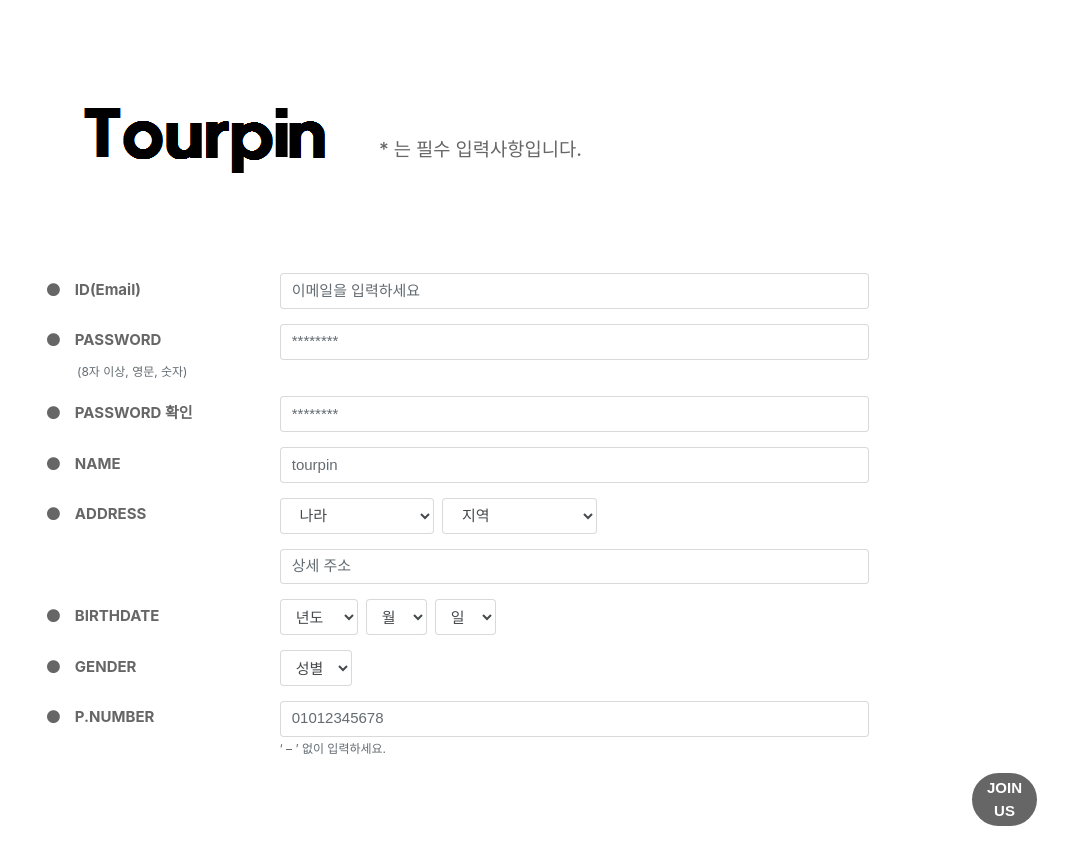
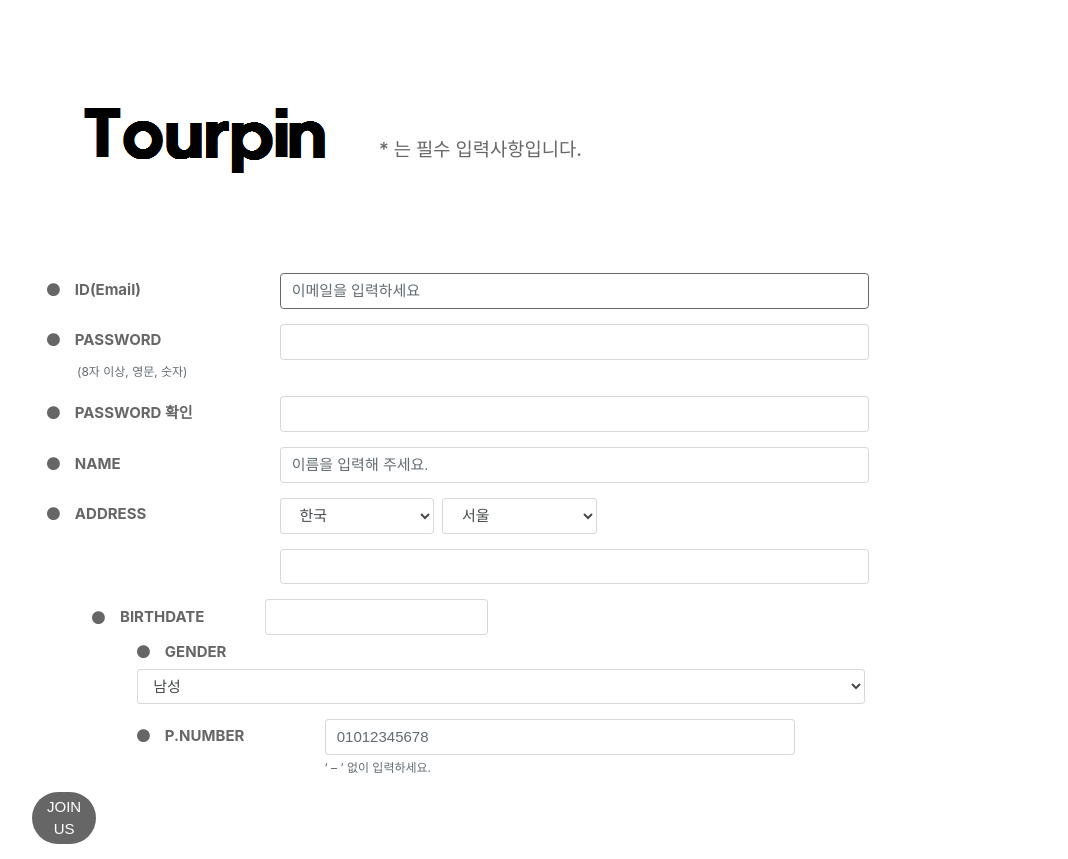
Before and after one commit to leechulseung/tourship, a Django app: page /accounts/joinus/ in a window 1280 px wide. Shown: the part 40-899 px from the top of the page, without its empty margins (143-1211 px from the left). Before the commit the page ends 866 px from the top, so only its background shows below. Run offline with Django 3.2, Linux system fonts and the light colour scheme; some libraries are stand-ins or nearby versions.

Commit message:
signup 구현, 커스텀 SignUpForm 활용

```diff
--- a/accounts/forms.py
+++ b/accounts/forms.py
@@ -1,5 +1,20 @@
-from django.contrib.auth.forms import AuthenticationForm
+from django.contrib.auth.forms import AuthenticationForm, UserCreationForm
 from django import forms
+from .models import Country, Local,Profile
+
+COUNTRY_CHOICES = ()
+LOCAL_CHOICES = ()
+
+GENDER_CHOICES = (
+    ('남성','남성'),
+    ('여성','여성'),
+    )
+
+for country in Country.objects.all():
+    COUNTRY_CHOICES += (country.id , country.name),
+
+for local in Local.objects.all():
+    LOCAL_CHOICES += (local.id, local.name),
 
 class LoginForm(AuthenticationForm):
     username = forms.CharField(widget=
@@ -12,3 +27,53 @@
         forms.PasswordInput(attrs={
             'class' : 'form-control',
             }))
+
+class SignUpForm(UserCreationForm):
+    password1 = forms.CharField(widget=forms.PasswordInput(attrs={'class':'form-control'}))
+    password2 = forms.CharField(widget=forms.PasswordInput(attrs={'class':'form-control'}))
+
+    address= forms.CharField(widget=forms.TextInput(attrs={'class':'form-control'}))
+    country= forms.ChoiceField(choices=COUNTRY_CHOICES, widget= forms.Select(attrs={
+        'class':'form-control col-3 mb-2 mb-sm-0 ml-3 mr-2',
+        }))
+    local= forms.ChoiceField(choices=LOCAL_CHOICES, widget= forms.Select(attrs={
+        'class':'form-control col-3 mb-2 mb-sm-0 mr-0',
+        }))
+
+    birthdate= forms.CharField(widget = forms.TextInput(attrs={
+        'class':'form-control',
+        }))
+    gender= forms.ChoiceField(choices=GENDER_CHOICES, widget= forms.Select(attrs={
+        'class':'form-control mb-2 mb-sm-0 ml-3 mr-2',
+        }))
+
+    phone_num= forms.CharField(max_length=11, widget= forms.TextInput(attrs={
+        'class':'form-control',
+        'placeholder':'01012345678'
+        }))
+
+
+    class Meta(UserCreationForm.Meta):
+        fields = UserCreationForm.Meta.fields + ('first_name',)
+
+        widgets ={
+            'username': forms.EmailInput(attrs={
+                'class':'form-control',
+                "placeholder": "이메일을 입력하세요"
+                }),
+            'first_name': forms.TextInput(attrs={
+                'class':'form-control',
+                'placeholder':'이름을 입력해 주세요.'
+                })
+        }
+    def save(self):
+        user = super().save()
+        profile = Profile.objects.create(user=user,
+            phone_num=self.cleaned_data['phone_num'],
+            address=self.cleaned_data['address'],
+            country= Country.objects.get(id=self.cleaned_data['country']),
+            local= Local.objects.get(id=self.cleaned_data['local']),
+            gender= self.cleaned_data['gender'],
+            birthdate = self.cleaned_data['birthdate'],
+            )
+        return user
--- a/accounts/templates/accounts/joinus.html
+++ b/accounts/templates/accounts/joinus.html
@@ -17,191 +17,138 @@
 
   <!-- 회원가입 -->
   <div class="container mt-5">
-    <form class="setting__content form-group">
+    <form class="setting__content form-group" method="post">
+      {% csrf_token %}
         <div class="id__setting form-group row ml-sm-2 ml-md-4 ml-lg-5 mr-sm-2 mr-md-4 mr-lg-5 pl-md-4 pl-lg-5 pr-md-4 pr-lg-5">
-        <label for="inputEmail3" class="col-form-label font-weight-bold col-12 col-sm-5 col-md-4 col-lg-3"><i class="fa fa-circle mr-3"></i>ID(Email)</label>
+          <p>{{form.non_field_errors}} </p>
+
+          <!-- ID(Emaill) 시작 -->
+          <label for=" {{form.username.id_for_label }}" class="col-form-label font-weight-bold col-12 col-sm-5 col-md-4 col-lg-3"><i class="fa fa-circle mr-3"></i>ID(Email)</label>
           <div class="id__content col-12 col-sm-7 col-md-8">
-          <input type="email" class="form-control" id="inputEmail3" placeholder="이메일을 입력하세요" >
+            {{ form.username}}
+            {% for error in form.username.errors %}
+              <p>{{error}}</p>
+            {% endfor %}
           </div>
         </div>
+        <!--// ID(Email) 끝-->
+
+        <!-- PASSWORD1 시작-->
         <div class="pw__setting form-group row ml-sm-2 ml-md-4 ml-lg-5 mr-sm-2 mr-md-4 mr-lg-5 pl-md-4 pl-lg-5 pr-md-4 pr-lg-5">
-        <label for="inputPassword3" class="col-form-label font-weight-bold col-12 col-sm-5 col-md-4 col-lg-3"><i class="fa fa-circle mr-3"></i>PASSWORD</label>
+          <label for="{{form.password1.id_for_label}}" class="col-form-label font-weight-bold col-12 col-sm-5 col-md-4 col-lg-3"><i class="fa fa-circle mr-3"></i>PASSWORD</label>
           <div class="pw__content col-12 col-sm-7 col-md-8">
-          <input type="password" class="form-control" id="inputPassword3" placeholder="&#42;&#42;&#42;&#42;&#42;&#42;&#42;&#42;">
+            {{form.password1}}
           </div>
-        <small id="emailHelp" class="form-text text-muted ml-5">&#40;8자 이상&#44; 영문&#44; 숫자&#41;</small>
+          <small id="pwdlHelp" class="form-text text-muted ml-5">&#40;8자 이상&#44; 영문&#44; 숫자&#41;</small>
+            {% for error in form.password1.errors %}
+              <p>{{error}}</p>
+            {% endfor %}
         </div>
+        <!--// PASSWORD1 끝-->
+
+        <!-- PASSWORD2 시작-->
         <div class="re-enter_pw__setting form-group row ml-sm-2 ml-md-4 ml-lg-5 mr-sm-2 mr-md-4 mr-lg-5 pl-md-4 pl-lg-5 pr-md-4 pr-lg-5">
-        <label for="inputPassword3" class="col-form-label font-weight-bold col-12 col-sm-5 col-md-4 col-lg-3"><i class="fa fa-circle mr-3"></i>PASSWORD 확인</label>
+          <label for="{{ form.password2.id_for_label }}" class="col-form-label font-weight-bold col-12 col-sm-5 col-md-4 col-lg-3"><i class="fa fa-circle mr-3"></i>PASSWORD 확인</label>
           <div class="re-enter_pw__content col-12 col-sm-7 col-md-8">
-          <input type="password" class="form-control" id="inputPassword3" placeholder="&#42;&#42;&#42;&#42;&#42;&#42;&#42;&#42;">
+            {{ form.password2 }}
           </div>
+          {% for error in form.password2.errors %}
+              <p>{{error}}</p>
+          {% endfor %}
         </div>
+        <!--// PASSWORD2 끝-->
+
+        <!-- NAME 시작-->
         <div class="name__setting form-group row ml-sm-2 ml-md-4 ml-lg-5 mr-sm-2 mr-md-4 mr-lg-5 pl-md-4 pl-lg-5 pr-md-4 pr-lg-5">
-        <label for="example-text-input" class="col-form-label font-weight-bold col-12 col-sm-5 col-md-4 col-lg-3"><i class="fa fa-circle mr-3"></i>NAME</label>
+          <label for="{{ form.first_name.id_for_label }}" class="col-form-label font-weight-bold col-12 col-sm-5 col-md-4 col-lg-3"><i class="fa fa-circle mr-3"></i>NAME</label>
           <div class="name__content col-12 col-sm-7 col-md-8">
-          <input class="form-control" type="text" placeholder="tourpin" id="example-text-input">
+            {{ form.first_name }}
           </div>
+          {% for error in form.first_name.errors %}
+              <p>{{error}}</p>
+          {% endfor %}
         </div>
+        <!--// NAME 끝-->
+
+        <!-- ADDRESS 시작 -->
         <div class="address__setting form-group row ml-sm-2 ml-md-4 ml-lg-5 mr-sm-2 mr-md-4 mr-lg-5 pl-md-4 pl-lg-5 pr-md-4 pr-lg-5">
           <label for="example-text-input" class="col-form-label font-weight-bold col-12 col-sm-5 col-md-4 col-lg-3"><i class="fa fa-circle mr-3"></i>ADDRESS</label>
           <div class="address__content col-12 col-sm-7 col-md-8">
             <div class="cover__form">
               <div class="row">
-              <form action="#" class="form-inline">
-                <label for="user_country" class="sr-only"></label>
-                <select class="form-control col-3 mb-2 mb-sm-0 ml-3 mr-2" id="user_country">
-                  <option disabled selected="selected" class="bg-faded text-white">나라</option>
-                  <option>대한민국</option>
-                  <option>한국</option>
-                  <option>남한</option>
-                </select>
-                <label for="user_hometown" class="sr-only"></label>
-                <select class="form-control col-3 mb-2 mb-sm-0 mr-0" id="user_hometown">
-                  <option disabled selected="selected" class="bg-faded text-white">지역</option>
-                  <option>서울</option>
-                  <option>인제</option>
-                  <option>강화</option>
-                </select>
-              </form>
+                <div class="form-inline" style="width:100%">
+                  <label for="{{ form.country.id_for_label }}" class="sr-only"></label>
+                  {{ form.country }}
+                  <label for="{{ form.local.id_for_label }}" class="sr-only"></label>
+                  {{ form.local }}
+                </div>
+                  {% for error in form.country.errors %}
+                    <p>{{error}}</p>
+                  {% endfor %}
+                  {% for error in form.local.errors %}
+                    <p>{{error}}</p>
+                  {% endfor %}
               </div>
             </div>
           </div>
         </div>
+
         <div class="detailed_address__setting form-group row ml-sm-2 ml-md-4 ml-lg-5 mr-sm-2 mr-md-4 mr-lg-5 pl-md-4 pl-lg-5 pr-md-4 pr-lg-5">
-        <label for="example-text-input" class="col-form-label font-weight-bold col-12 col-sm-5 col-md-4 col-lg-3"></label>
+          <label for="{{ form.address.id_for_label }}" class="col-form-label font-weight-bold col-12 col-sm-5 col-md-4 col-lg-3"></label>
           <div class="detailed_address__content col-12 col-sm-7 col-md-8">
-          <input class="form-control" type="text" placeholder="상세 주소" id="example-text-input">
+            {{form.address}}
+          </div>
+          {% for error in form.address.errors %}
+            <p>{{error}}</p>
+          {% endfor %}
+        </div>
+        <!--// ADDRESS 끝 -->
+
+        <!-- BIRTHDATE 시작-->
+        <div class="birthdate__setting form-group row ml-sm-2 ml-md-4 ml-lg-5 mr-sm-2 mr-md-4 mr-lg-5 pl-md-4 pl-lg-5 pr-md-4 pr-lg-5">
+          <div class="form-inline" style="width:100%;">
+            <label for="{{ form.birthdate.id_for_label }}" class="col-form-label font-weight-bold col-12 col-sm-5 col-md-4 col-lg-3"><i class="fa fa-circle mr-3"></i>BIRTHDATE</label>
+            {{ form.birthdate }}
+            {% for error in form.birthdate.errors %}
+              <p>{{error}}</p>
+            {% endfor %}
+          </form>
+        </div>
+         <!--// BIRTHDATE 끝-->
+
+         <!-- GENDER 시작 -->
+        <div class="gender__setting form-group row ml-sm-2 ml-md-4 ml-lg-5 mr-sm-2 mr-md-4 mr-lg-5 pl-md-4 pl-lg-5 pr-md-4 pr-lg-5" style="width:100%">
+          <label for="gender-text-input" class="col-form-label font-weight-bold col-12 col-sm-5 col-md-4 col-lg-3"><i class="fa fa-circle mr-3"></i>GENDER</label>
+            <label for="{{ form.gender.id_for_label }}" class="sr-only"></label>
+            {{ form.gender }}
+            {% for error in form.gender.errors %}
+              <p>{{error}}</p>
+            {% endfor %}
+        </div>
+        <!--// GENDER 끝 -->
+
+        <!-- PHONE_NUMBER 시작 -->
+        <div class="p_number__setting form-group row ml-sm-2 ml-md-4 ml-lg-5 mr-sm-2 mr-md-4 mr-lg-5 pl-md-4 pl-lg-5 pr-md-4 pr-lg-5" style="width:100%;">
+          <label for="{{ form.phone_num.id_for_label }}" class="col-form-label font-weight-bold col-12 col-sm-5 col-md-4 col-lg-3"><i class="fa fa-circle mr-3"></i>P.NUMBER</label>
+          <div class="p_number__content col-12 col-sm-7 col-md-8">
+            {{ form.phone_num }}
+            <small id="emailHelp" class="form-text text-muted">&lsquo; &ndash; &rsquo; 없이 입력하세요.</small>
+            {% for error in form.phone_num.errors %}
+              <p>{{error}}</p>
+            {% endfor %}
           </div>
         </div>
-      <div class="birthdate__setting form-group row ml-sm-2 ml-md-4 ml-lg-5 mr-sm-2 mr-md-4 mr-lg-5 pl-md-4 pl-lg-5 pr-md-4 pr-lg-5">
-        <label for="example-text-input" class="col-form-label font-weight-bold col-12 col-sm-5 col-md-4 col-lg-3"><i class="fa fa-circle mr-3"></i>BIRTHDATE</label>
-        <form action="#" class="form-inline">
-          <label for="user_birthdate_year" class="sr-only"></label>
-          <select class="form-control ml-3 mr-2" id="user_birthdate_year">
-            <option disabled selected="selected" class="bg-faded text-white">년도</option>
-            <option>2011</option>
-            <option>2010</option>
-            <option>2009</option>
-            <option>2008</option>
-            <option>2007</option>
-            <option>2006</option>
-            <option>2005</option>
-            <option>2004</option>
-            <option>2003</option>
-            <option>2002</option>
-            <option>2001</option>
-            <option>2000</option>
-            <option>1999</option>
-            <option>1998</option>
-            <option>1997</option>
-            <option>1996</option>
-            <option>1995</option>
-            <option>1994</option>
-            <option>1993</option>
-            <option>1992</option>
-            <option>1991</option>
-            <option>1990</option>
-            <option>1989</option>
-            <option>1988</option>
-            <option>1987</option>
-            <option>1986</option>
-            <option>1985</option>
-            <option>1984</option>
-            <option>1983</option>
-            <option>1982</option>
-            <option>1981</option>
-            <option>1980</option>
-            <option>1979</option>
-            <option>1978</option>
-            <option>1977</option>
-            <option>1976</option>
-            <option>1975</option>
-            <option>1974</option>
-            <option>1973</option>
-            <option>1972</option>
-            <option>1971</option>
-            <option>1970</option>
-          </select>
-          <label for="user_birthdate_month" class="sr-only"></label>
-          <select class="form-control mr-2" id="user_birthdate_month">
-            <option disabled selected="selected" class="bg-faded text-white">월</option>
-            <option>01</option>
-            <option>02</option>
-            <option>03</option>
-            <option>04</option>
-            <option>05</option>
-            <option>06</option>
-            <option>07</option>
-            <option>08</option>
-            <option>09</option>
-            <option>10</option>
-            <option>11</option>
-            <option>12</option>
-          </select>
-          <label for="user_birthdate_day" class="sr-only"></label>
-          <select class="form-control" id="user_birthdate_day">
-            <option disabled selected="selected" class="bg-faded text-white">일</option>
-            <option>01</option>
-            <option>02</option>
-            <option>03</option>
-            <option>04</option>
-            <option>05</option>
-            <option>06</option>
-            <option>07</option>
-            <option>08</option>
-            <option>09</option>
-            <option>10</option>
-            <option>11</option>
-            <option>12</option>
-            <option>13</option>
-            <option>14</option>
-            <option>15</option>
-            <option>16</option>
-            <option>17</option>
-            <option>18</option>
-            <option>19</option>
-            <option>20</option>
-            <option>21</option>
-            <option>22</option>
-            <option>23</option>
-            <option>24</option>
-            <option>25</option>
-            <option>26</option>
-            <option>27</option>
-            <option>28</option>
-            <option>29</option>
-            <option>30</option>
-            <option>31</option>
-          </select>
+        <!--// PHONE_NUMBER 끝 -->
+
+      <div class="d-flex flex-row-reverse pr-sm-2 mr-sm-2">
+        <button type="submit" class="btn__join_us px-3 py-1">
+            JOIN<br>
+            US
+        </button>
         </form>
-      </div>
-      <div class="gender__setting form-group row ml-sm-2 ml-md-4 ml-lg-5 mr-sm-2 mr-md-4 mr-lg-5 pl-md-4 pl-lg-5 pr-md-4 pr-lg-5">
-        <label for="gender-text-input" class="col-form-label font-weight-bold col-12 col-sm-5 col-md-4 col-lg-3"><i class="fa fa-circle mr-3"></i>GENDER</label>
-        <form action="#" class="form-inline">
-          <label for="user_gender" class="sr-only"></label>
-          <select class="form-control mb-2 mb-sm-0 ml-3 mr-2" id="user_gender">
-            <option disabled selected="selected" class="bg-faded text-white">성별</option>
-            <option>남성</option>
-            <option>여성</option>
-          </select>
-        </form>
-      </div>
-      <div class="p_number__setting form-group row ml-sm-2 ml-md-4 ml-lg-5 mr-sm-2 mr-md-4 mr-lg-5 pl-md-4 pl-lg-5 pr-md-4 pr-lg-5">
-        <label for="example-tel-input" class="col-form-label font-weight-bold col-12 col-sm-5 col-md-4 col-lg-3"><i class="fa fa-circle mr-3"></i>P.NUMBER</label>
-        <div class="p_number__content col-12 col-sm-7 col-md-8">
-          <input class="form-control" type="tel" placeholder="01012345678" id="example-tel-input">
-          <small id="emailHelp" class="form-text text-muted">&lsquo; &ndash; &rsquo; 없이 입력하세요.</small>
         </div>
         </div>
         </form>
-    <div class="d-flex flex-row-reverse pr-sm-2 mr-sm-2">
-      <button type="button" class="btn__join_us px-3 py-1">
-        <a class="font-weight-bold btn__join_us__a" href="#">
-          JOIN<br>
-          US
-        </a>
-      </button>
       </div>
     </div>
   <!-- // 회원 정보 수정 -->
--- a/accounts/views.py
+++ b/accounts/views.py
@@ -1,11 +1,11 @@
-from django.shortcuts import render
+from django.shortcuts import render,redirect
 from django.contrib.auth.decorators import login_required, user_passes_test
 from django.conf import settings
 #allauth
 from django.contrib.auth.views import login as auth_login
 from allauth.socialaccount.models import SocialApp
 from allauth.socialaccount.templatetags.socialaccount import get_providers
-from .forms import LoginForm
+from .forms import LoginForm, SignUpForm
 
 @user_passes_test(lambda user : not user.is_authenticated, login_url='index')
 def login(request):
@@ -33,7 +33,13 @@
 
 @user_passes_test(lambda user : not user.is_authenticated, login_url='index')
 def joinus(request):
-    return render(request, 'accounts/joinus.html')
+    form = SignUpForm(request.POST or None)
+    if form.is_valid():
+        form.save()
+        return redirect('login')
+    return render(request, 'accounts/joinus.html' ,{
+        'form':form
+        })
 
 @login_required
 def set_up(request):
--- a/tour/templates/layout.html
+++ b/tour/templates/layout.html
@@ -66,7 +66,7 @@
                           <li><a class="dropdown-item" href="{% url 'news:news_list' %}">newspeed</a></li>
                           <li><a class="dropdown-item" href="{% url 'group:group_index' %}">tourship</a></li>
                           <li><a class="dropdown-item" href="{% url 'set_up' %}">set-up</a></li>
-                          <li><a class="dropdown-item" href="#">logout</a></li>
+                          <li><a class="dropdown-item" href="{% url 'logout' %}">logout</a></li>
                       </ul>
                   </div>
               </div>
@@ -91,16 +91,23 @@
           <div class="modal-body">
             <form method="post">
               {% csrf_token %}
-              <p>{{form.non_field_errors}}<p>
+              {{form.non_field_errors}}
               <div class="form-group mb-0 pb-2">
-                <label class="form-control-label login" for="id_username ">Email</label>
+                <label class="form-control-label login" for="{{ form.username.id_for_label }}">Email</label>
                 {{ form.username }}
-                <p>{{ form.username.error }}</p>
+                {% for error in form.username.errors %}
+                  <p>{{ error }}</p>
+                {% endfor %}
+
               </div>
               <div class="form-group mb-0 pb-1">
-                <label class="form-control-label login" for="id_password">PW</label>
+                <label class="form-control-label login" for="{{ form.password.id_for_label }}">PW</label>
                 {{ form.password }}
-                <p>{{ form.password.error }}</p>
+
+                {% for error in form.password.errors %}
+                  <p>{{ error }}</p>
+                {% endfor %}
+
               </div>
               <div class="form-check ml-3 mr-sm-2 mb-sm-0 pb-4">
                 <label class="form-check-label">
--- a/tour/urls.py
+++ b/tour/urls.py
@@ -19,13 +19,22 @@
 from django.conf import settings
 from django.conf.urls.static import static
 
+from django.contrib.auth import views as auth_views
+
 urlpatterns = [
     url(r'^admin/', admin.site.urls),
-    url(r'^$', login, name='login'),
+
     url(r'^accounts/', include('accounts.urls')),
     url(r'^accounts/', include('allauth.urls')),
     url(r'^newspeed/', include('news.urls', namespace="news")),
     url(r'^group/', include('group.urls', namespace='group')),
 ]
 
+urlpatterns += [
+    url(r'^$', login, name='login'),
+
+    url(r'^logout/$', auth_views.logout, name='logout',
+        kwargs={'next_page':settings.LOGIN_URL})
+]
+
 urlpatterns += static(settings.MEDIA_URL, document_root= settings.MEDIA_ROOT)
```
Also changed, not shown: accounts/admin.py (+19 -3 lines), accounts/models.py (+21 -4 lines), accounts/migrations/0002_auto_20170721_1850.py (added), db.sqlite3. Lines whose indentation alone changed are shown as unchanged.
